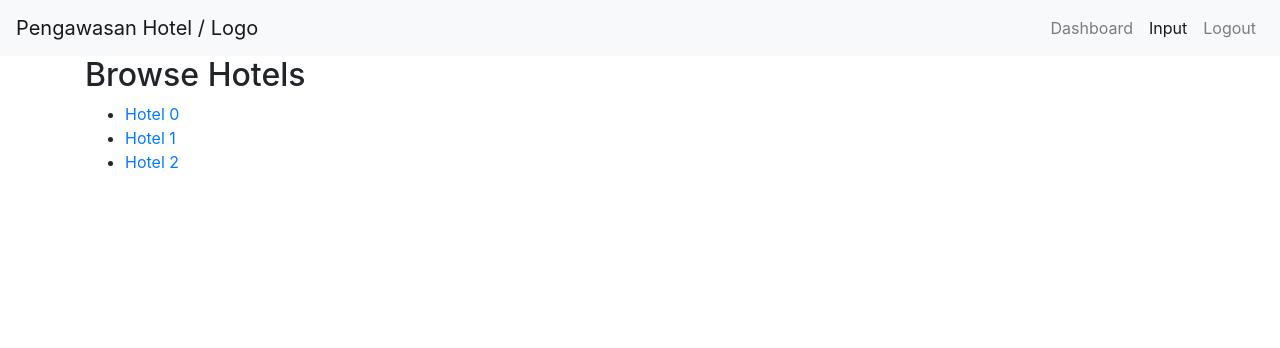
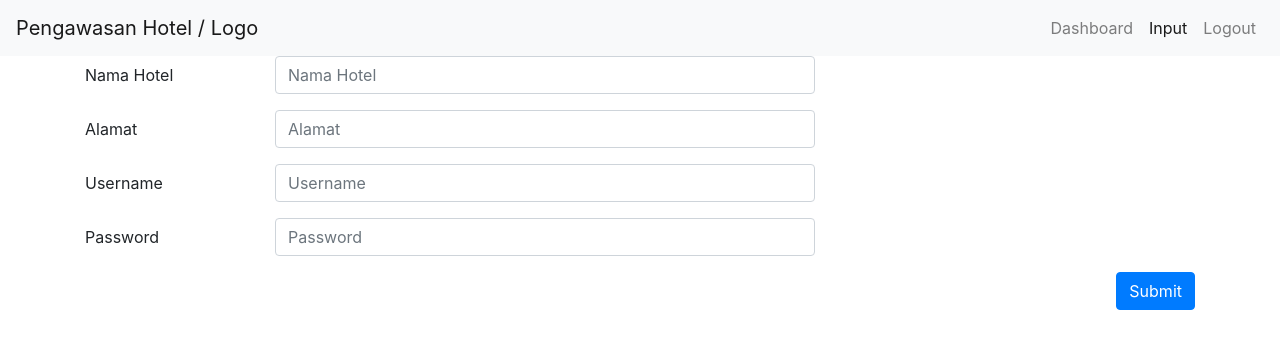
Before and after one commit to renjiraND/hotel-disparbud, a React (Create React App) app in the folder frontend_dev/: page /input in a window 1280 px wide. Shown: the top 348 px of the page. Built offline with nearby package versions, Linux system fonts and the light colour scheme.

Commit message:
Implement input page

```diff
--- a/frontend_dev/src/containers/Input.js
+++ b/frontend_dev/src/containers/Input.js
@@ -1,33 +1,90 @@
-import React from "react";
-import { BrowserRouter as Route, Link } from "react-router-dom";
+import React, { Component } from "react";
+import { Form, Button, Row, Col } from "react-bootstrap";
 
-function Hotel({ match }) {
-  return <h3>Requested hotel id: {match.params.id}</h3>;
+export default class SearchForm extends Component {
+  constructor(props) {
+      super(props);
+
+      this.state = {
+        name: "",
+        address: "",
+        username: "",
+        password: ""
+      };
   }
 
-export default function Input({ match }) {
+  handleSubmit = () => {
+    alert("huyu "
+      + this.state.name + " "
+      + this.state.address + " "
+      + this.state.username + " "
+      + this.state.password);
+  }
+
+  render() {
     return (
-    <div>
-      <h2>Browse Hotels</h2>
+      <React.Fragment>
+        <Form
+          onSubmit={this.handleSubmit}
+        >
+          <Form.Group as={Row} controlId="formHorizontalEmail">
+            <Form.Label column sm={2}>
+              Nama Hotel
+            </Form.Label>
+            <Col sm={6}>
+              <Form.Control
+                type="text" placeholder="Nama Hotel"
+                onChange={(event) => {this.setState({name: event.target.value});}}
+              />
+            </Col>
+          </Form.Group>
 
-      <ul>
-        <li>
-          <Link to={`${match.url}/hotels/0`}>Hotel 0</Link>
-        </li>
-        <li>
-          <Link to={`${match.url}/hotels/1`}>Hotel 1</Link>
-        </li>
-        <li>
-          <Link to={`${match.url}/hotels/2`}>Hotel 2</Link>
-        </li>
-      </ul>
+          <Form.Group as={Row} controlId="formHorizontalPassword">
+            <Form.Label column sm={2}>
+              Alamat
+            </Form.Label>
+            <Col sm={6}>
+              <Form.Control
+                type="text" placeholder="Alamat"
+                onChange={(event) => {this.setState({address: event.target.value});}}
+              />
+            </Col>
+          </Form.Group>
 
-      <Route path={`${match.path}/hotels/:id`} component={Hotel} />
-      <Route
-        exact
-        path={match.path}
-        render={() => <h3>Please select a hotel.</h3>}
+          <Form.Group as={Row} controlId="formHorizontalEmail">
+            <Form.Label column sm={2}>
+              Username
+            </Form.Label>
+            <Col sm={6}>
+              <Form.Control
+                type="text" placeholder="Username"
+                onChange={(event) => {this.setState({username: event.target.value});}}
               />
-    </div>
+            </Col>
+          </Form.Group>
+
+          <Form.Group as={Row} controlId="formHorizontalPassword">
+            <Form.Label column sm={2}>
+              Password
+            </Form.Label>
+            <Col sm={6}>
+              <Form.Control
+                type="password" placeholder="Password"
+                onChange={(event) => {this.setState({password: event.target.value});}}
+              />
+            </Col>
+          </Form.Group>
+
+          <Form.Group as={Row}>
+            <Col sm={2} />
+            <Col sm={10} className="d-flex justify-content-end">
+              <Button variant="primary" type="submit">
+                Submit
+              </Button>
+            </Col>
+          </Form.Group>
+        </Form>
+      </React.Fragment>
     );
   }
+}
--- a/frontend_dev/src/containers/SearchForm.js
+++ b/frontend_dev/src/containers/SearchForm.js
@@ -18,8 +18,7 @@ export default class SearchForm extends Component {
             this.props.onSubmit(this.state.query);
           }}
         >
-          <Form.Group controlId="formGroupSearch">
-            <Row>
+          <Form.Group as={Row} controlId="formGroupSearch">
             <Col sm={8}>
               <Form.Control
                 type="text" size="lg" placeholder="Cari Hotel"
@@ -31,12 +30,11 @@ export default class SearchForm extends Component {
                 Search
               </Button>
             </Col>
-              <Col sm={2} className="d-flex justify-content-left">
+            <Col sm={2} className="d-flex justify-content-start">
               <Button variant="primary" size="lg">
                 Add Filter
               </Button>
             </Col>
-            </Row>
           </Form.Group>
         </Form>
       </React.Fragment>
```
Lines whose indentation alone changed are shown as unchanged.
